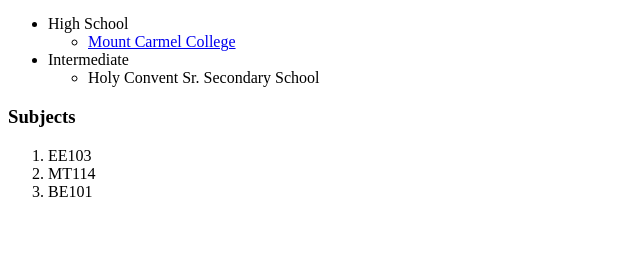
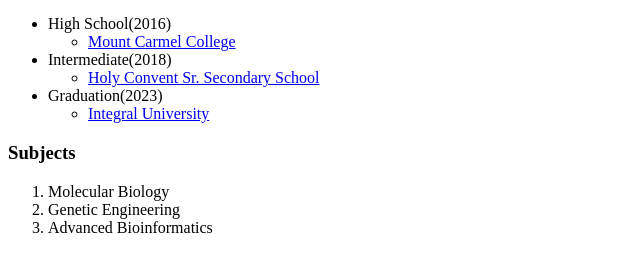
Before and after one commit to samriddhijaswani/cv1, a plain HTML site: page education.html in a window 1280 px wide. Shown: the part 44-316 px from the top of the page, without its empty margins (0-640 px from the left). Drawn offline with Linux system fonts and the light colour scheme.

Commit message:
Update education.html

```diff
--- a/education.html
+++ b/education.html
@@ -8,20 +8,24 @@
 <body>
     <h3>Education</h3>
   <ul>
-      <li>High School</li>
+      <li>High School(2016)</li>
       <ul>
         <li><a href="http://mountcarmelcollegelucknow.org/">Mount Carmel College</a></li>
         </ul>
-      <li>Intermediate</li>
+      <li>Intermediate(2018)</li>
       <ul>
-          <li>Holy Convent Sr. Secondary School</li>
+          <li><a href="http://holyconvent.com/">Holy Convent Sr. Secondary School</a></li>
+      </ul>
+      <li>Graduation(2023)</li>
+      <ul>
+          <li><a href="https://iul.ac.in">Integral University</a></li>
       </ul>
   </ul>
   <h3>Subjects</h3>
   <ol>
-      <li>EE103</li>
-       <li>MT114</li>
-        <li>BE101</li>
+      <li>Molecular Biology</li>
+       <li>Genetic Engineering</li>
+        <li>Advanced Bioinformatics</li>
   </ol>
 </body>
 </html>
```
